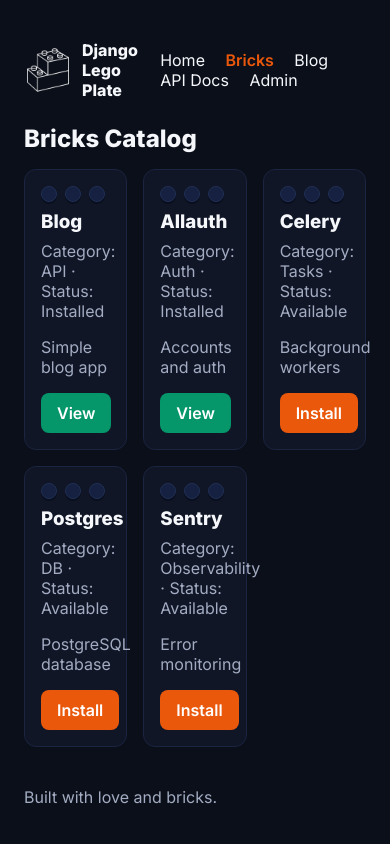
After one commit to Leantan337/Django-Lego-Plate, a Django app: page /bricks/ in a window 390 px wide. The commit adds this page. Run offline with Django 5.2, Linux system fonts and the light colour scheme.

Commit message:
feat(ui,cli,blog): add polished UI, logo, and git-based snap-in; restyle blog to match site
UI:
- Configure template dir in settings; add base layout and pages:
  - templates/base.html (dark theme, Inter, brick visuals, responsive)
  - templates/home.html (hero, stats, CTA buttons)
  - templates/bricks.html (catalog with installed/available bricks)
  - templates/system.html (basic health cards)
  - templates/demo.html (prototype interactive demo)
- Add static pipeline:
  - STATICFILES_DIRS + logo at static/img/logo.png (inverted via CSS)
- New Django views and routes:
  - config/views.py with home, bricks_catalog, system_status, demo
  - config/urls.py mounts new pages and keeps admin/auth/api/blog
- Upgrade blog UI to match:
  - blog/templates/blog/post_list.html (hero, card grid, Read buttons)
  - blog/templates/blog/post_detail.html (hero, card article, Edit in Admin)

CLI:
- Extend tools/bricks.py with:
  - install <git-url|owner/repo>: clone repo, detect manifest (or auto-detect Django app), plan, apply
  - diff <path

```diff
--- a/config/settings.py
+++ b/config/settings.py
@@ -49,7 +49,7 @@ ROOT_URLCONF = "config.urls"
 TEMPLATES = [
     {
         "BACKEND": "django.template.backends.django.DjangoTemplates",
-        "DIRS": [],
+        "DIRS": [BASE_DIR / "templates"],
         "APP_DIRS": True,
         "OPTIONS": {
             "context_processors": [
@@ -107,6 +107,7 @@ USE_TZ = True
 STATIC_URL = "static/"
 STATIC_ROOT = BASE_DIR / "staticfiles"
 STATICFILES_STORAGE = "whitenoise.storage.CompressedManifestStaticFilesStorage"
+STATICFILES_DIRS = [BASE_DIR / "static"]
 
 
 # CORS
--- a/config/urls.py
+++ b/config/urls.py
@@ -2,6 +2,7 @@ from django.contrib import admin
 from django.urls import path, include
 from drf_spectacular.views import SpectacularAPIView, SpectacularRedocView, SpectacularSwaggerView
 from django.views.generic.base import RedirectView
+from . import views
 
 
 urlpatterns = [
@@ -12,8 +13,11 @@ urlpatterns = [
     path("accounts/", include("allauth.urls")),
     # Redirect legacy profile URL to docs
     path("accounts/profile/", RedirectView.as_view(url="/api/docs/", permanent=False)),
-    # Convenience redirect to blog home
-    path("", RedirectView.as_view(url="/blog/", permanent=False)),
+    # Landing & UI pages
+    path("", views.home, name="home"),
+    path("bricks/", views.bricks_catalog, name="bricks-catalog"),
+    path("system/", views.system_status, name="system-status"),
+    path("demo/", views.demo, name="demo"),
     path("blog/", include("blog.urls")),
 # OpenAPI schema and docs
     path("api/schema/", SpectacularAPIView.as_view(), name="schema"),
--- /dev/null
+++ b/config/views.py
@@ -0,0 +1,59 @@
+from __future__ import annotations
+
+import json
+from pathlib import Path
+from typing import Any, Dict
+
+from django.http import HttpRequest, HttpResponse, JsonResponse
+from django.shortcuts import render
+from django.urls import reverse
+
+
+def _read_ledger() -> Dict[str, Any]:
+    ledger_path = Path(__file__).resolve().parent.parent / "tools" / "lego_manifest.json"
+    if not ledger_path.exists():
+        return {"entries": []}
+    return json.loads(ledger_path.read_text(encoding="utf-8"))
+
+
+def home(request: HttpRequest) -> HttpResponse:
+    ledger = _read_ledger()
+    bricks = [e["brick"] for e in ledger.get("entries", [])]
+    stats = {
+        "num_bricks": len(bricks),
+        "num_features": 4 + (1 if "auth-allauth" in bricks else 0),
+    }
+    return render(request, "home.html", {"bricks": bricks, "stats": stats})
+
+
+def bricks_catalog(request: HttpRequest) -> HttpResponse:
+    ledger = _read_ledger()
+    installed = {e["brick"] for e in ledger.get("entries", [])}
+    available_path = Path(__file__).resolve().parent.parent / "tools" / "available_bricks.json"
+    if available_path.exists():
+        available = json.loads(available_path.read_text(encoding="utf-8"))
+    else:
+        available = [
+            {"name": "blog", "category": "API", "status": "Installed", "description": "Simple blog app"},
+            {"name": "allauth", "category": "Auth", "status": "Installed", "description": "Accounts and auth"},
+            {"name": "celery", "category": "Tasks", "status": "Available", "description": "Background workers"},
+            {"name": "postgres", "category": "DB", "status": "Available", "description": "PostgreSQL database"},
+            {"name": "sentry", "category": "Observability", "status": "Available", "description": "Error monitoring"},
+        ]
+    for b in available:
+        if b["name"] in installed:
+            b["status"] = "Installed"
+    return render(request, "bricks.html", {"available": available})
+
+
+def system_status(request: HttpRequest) -> HttpResponse:
+    checks = [
+        {"name": "OpenAPI schema", "url": "/api/schema/", "ok": True},
+        {"name": "Swagger docs", "url": "/api/docs/", "ok": True},
+        {"name": "Blog list", "url": "/blog/", "ok": True},
+    ]
+    return render(request, "system.html", {"checks": checks})
+
+
+def demo(request: HttpRequest) -> HttpResponse:
+    return render(request, "demo.html")
--- /dev/null
+++ b/templates/base.html
@@ -0,0 +1,54 @@
+<!doctype html>
+<html lang="en" class="h-full">
+  <head>
+    <meta charset="utf-8" />
+    <meta name="viewport" content="width=device-width, initial-scale=1" />
+    <title>{% block title %}Django Lego Plate{% endblock %}</title>
+    <link rel="preconnect" href="https://fonts.googleapis.com">
+    <link rel="preconnect" href="https://fonts.gstatic.com" crossorigin>
+    <link href="https://fonts.googleapis.com/css2?family=Inter:wght@400;600;800&display=swap" rel="stylesheet">
+    <style>
+      :root { --primary:#2563eb; --api:#059669; --db:#7c3aed; --accent:#ea580c; --bg:#0b0f19; --fg:#f5f7fb; --muted:#a3acc2; }
+      *{box-sizing:border-box} body{margin:0;font-family:Inter,system-ui,-apple-system,Segoe UI,Roboto,Helvetica,Arial,sans-serif;background:var(--bg);color:var(--fg)}
+      a{color:var(--primary);text-decoration:none} a:hover{text-decoration:underline}
+      .container{max-width:1100px;margin:0 auto;padding:24px}
+      header{display:flex;gap:16px;align-items:center;justify-content:space-between;padding:16px 0}
+      nav a{margin-right:16px;color:var(--fg)} nav a.active{color:var(--accent);font-weight:600}
+      .hero{padding:48px 0;display:grid;grid-template-columns:1.2fr 1fr;gap:32px;align-items:center}
+      .title{font-size:40px;font-weight:800;line-height:1.1;margin:0 0 12px}
+      .subtitle{color:var(--muted);font-size:18px}
+      .btn{display:inline-block;background:var(--accent);color:white;padding:10px 16px;border-radius:8px;font-weight:600}
+      .grid{display:grid;gap:16px}
+      .grid.cols-3{grid-template-columns:repeat(3,minmax(0,1fr))}
+      .card{background:#101626;border:1px solid #1b2440;border-radius:12px;padding:16px}
+      .studs{display:flex;gap:8px;margin-bottom:8px}
+      .stud{width:16px;height:16px;border-radius:50%;background:#162040;border:1px solid #203055;box-shadow:0 2px 0 #0a0f1f}
+      .brick{background:#13203a;border:1px solid #1d2c4f;border-radius:12px;padding:12px;box-shadow:0 6px 16px rgba(0,0,0,.2)}
+      .muted{color:var(--muted)}
+      .logo{width:48px;height:48px;filter:invert(1) brightness(2);}
+      @media (max-width:900px){.hero{grid-template-columns:1fr}}
+    </style>
+    {% block head %}{% endblock %}
+  </head>
+  <body class="h-full">
+    <div class="container">
+      <header>
+        <div style="display:flex;align-items:center;gap:10px">
+          <img src="/static/img/logo.png" alt="Lego Plate Logo" class="logo"/>
+          <strong>Django Lego Plate</strong>
+        </div>
+        <nav>
+          <a href="/" class="{% block nav_home %}{% endblock %}">Home</a>
+          <a href="/bricks/" class="{% block nav_bricks %}{% endblock %}">Bricks</a>
+          <a href="/blog/" class="{% block nav_blog %}{% endblock %}">Blog</a>
+          <a href="/api/docs/">API Docs</a>
+          <a href="/admin/">Admin</a>
+        </nav>
+      </header>
+      {% block content %}{% endblock %}
+      <footer class="muted" style="margin-top:40px">
+        Built with love and bricks.
+      </footer>
+    </div>
+  </body>
+  </html>
--- /dev/null
+++ b/templates/bricks.html
@@ -0,0 +1,21 @@
+{% extends "base.html" %}
+{% block title %}Bricks Catalog{% endblock %}
+{% block nav_bricks %}active{% endblock %}
+{% block content %}
+<h2 style="margin:8px 0 16px">Bricks Catalog</h2>
+<div class="grid cols-3">
+  {% for b in available %}
+  <div class="card">
+    <div class="studs"><div class="stud"></div><div class="stud"></div><div class="stud"></div></div>
+    <h3 style="margin:0 0 8px">{{ b.name|title }}</h3>
+    <div class="muted" style="margin-bottom:8px">Category: {{ b.category }} · Status: {{ b.status }}</div>
+    <p class="muted">{{ b.description }}</p>
+    {% if b.status == 'Installed' %}
+      <a class="btn" style="background:var(--api)" href="/api/docs/">View</a>
+    {% else %}
+      <a class="btn" style="background:var(--accent)" href="#">Install</a>
+    {% endif %}
+  </div>
+  {% endfor %}
+  </div>
+{% endblock %}
--- /dev/null
+++ b/tools/available_bricks.json
@@ -0,0 +1,7 @@
+[
+  {"name": "blog", "category": "API", "status": "Installed", "description": "Simple blog app"},
+  {"name": "allauth", "category": "Auth", "status": "Installed", "description": "Accounts and auth"},
+  {"name": "celery", "category": "Tasks", "status": "Available", "description": "Background workers"},
+  {"name": "postgres", "category": "DB", "status": "Available", "description": "PostgreSQL database"},
+  {"name": "sentry", "category": "Observability", "status": "Available", "description": "Error monitoring"}
+]
--- a/tools/lego_manifest.json
+++ b/tools/lego_manifest.json
@@ -132,6 +132,28 @@
       "source": "bricks\\blog",
       "timestamp": "2025-08-10T16:43:16.803045Z",
       "actions": []
+    },
+    {
+      "brick": "ui-core",
+      "source": "internal",
+      "timestamp": "2025-08-10T00:00:00Z",
+      "actions": [
+        {"file": "config/settings.py", "type": "update"},
+        {"file": "config/views.py", "type": "create"},
+        {"file": "config/urls.py", "type": "update"},
+        {"file": "templates/base.html", "type": "create"},
+        {"file": "templates/home.html", "type": "create"},
+        {"file": "templates/bricks.html", "type": "create"},
+        {"file": "templates/system.html", "type": "create"},
+        {"file": "templates/demo.html", "type": "create"},
+        {"file": "tools/available_bricks.json", "type": "create"}
+      ]
+    },
+    {
+      "brick": "blog",
+      "source": "bricks\\blog",
+      "timestamp": "2025-08-10T17:08:01.947996Z",
+      "actions": []
     }
   ]
 }
```
Also changed, not shown: blog/templates/blog/post_detail.html (+16 -10 lines), blog/templates/blog/post_list.html (+24 -14 lines), bricks/blog/blog/templates/blog/post_detail.html (+16 -10 lines), bricks/blog/blog/templates/blog/post_list.html (+24 -14 lines), templates/demo.html (added, +13 -0 lines), templates/home.html (added, +29 -0 lines), templates/system.html (added, +14 -0 lines), tools/bricks.py (+102 -0 lines), static/img/logo.png (added), static/img/logo.svg (added).
